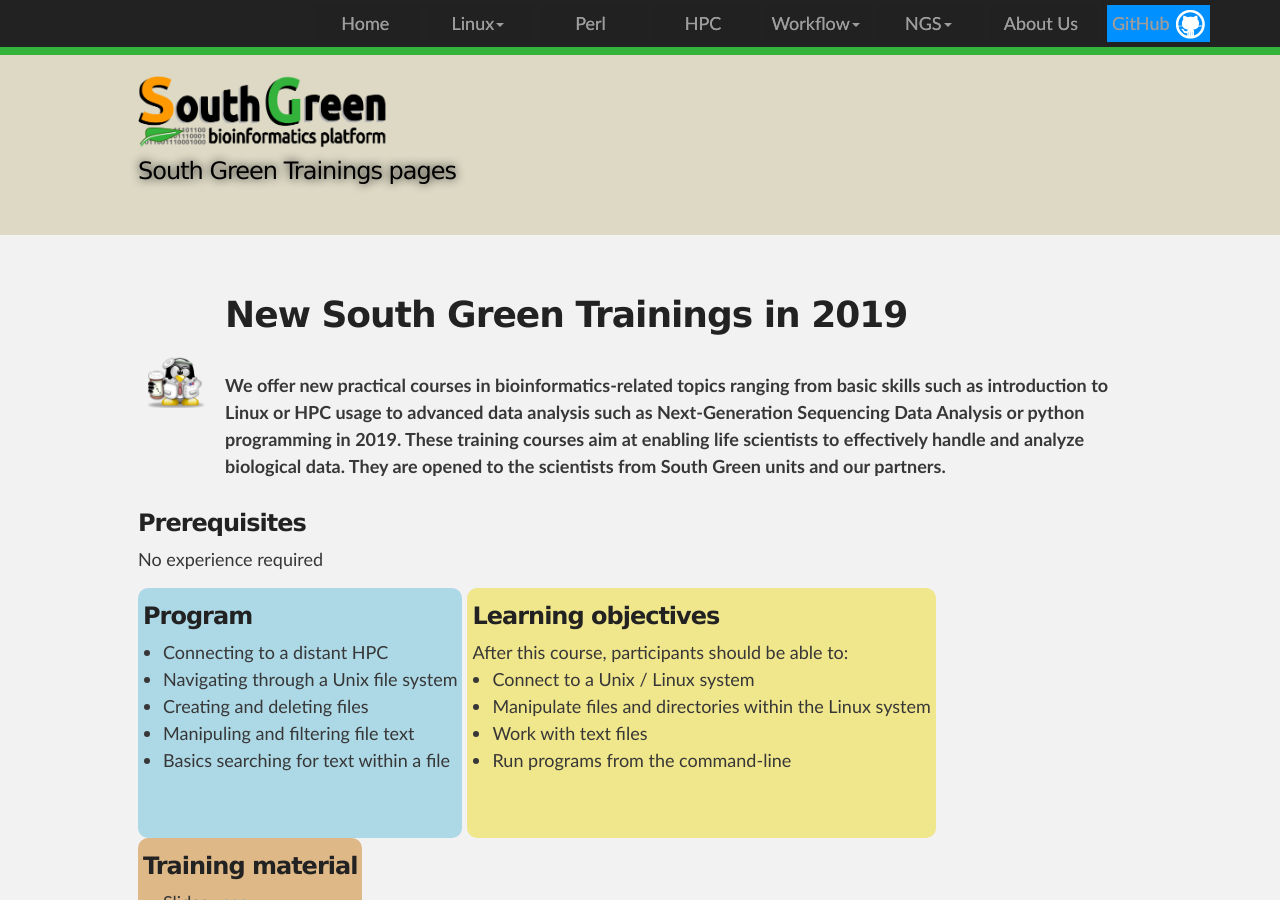
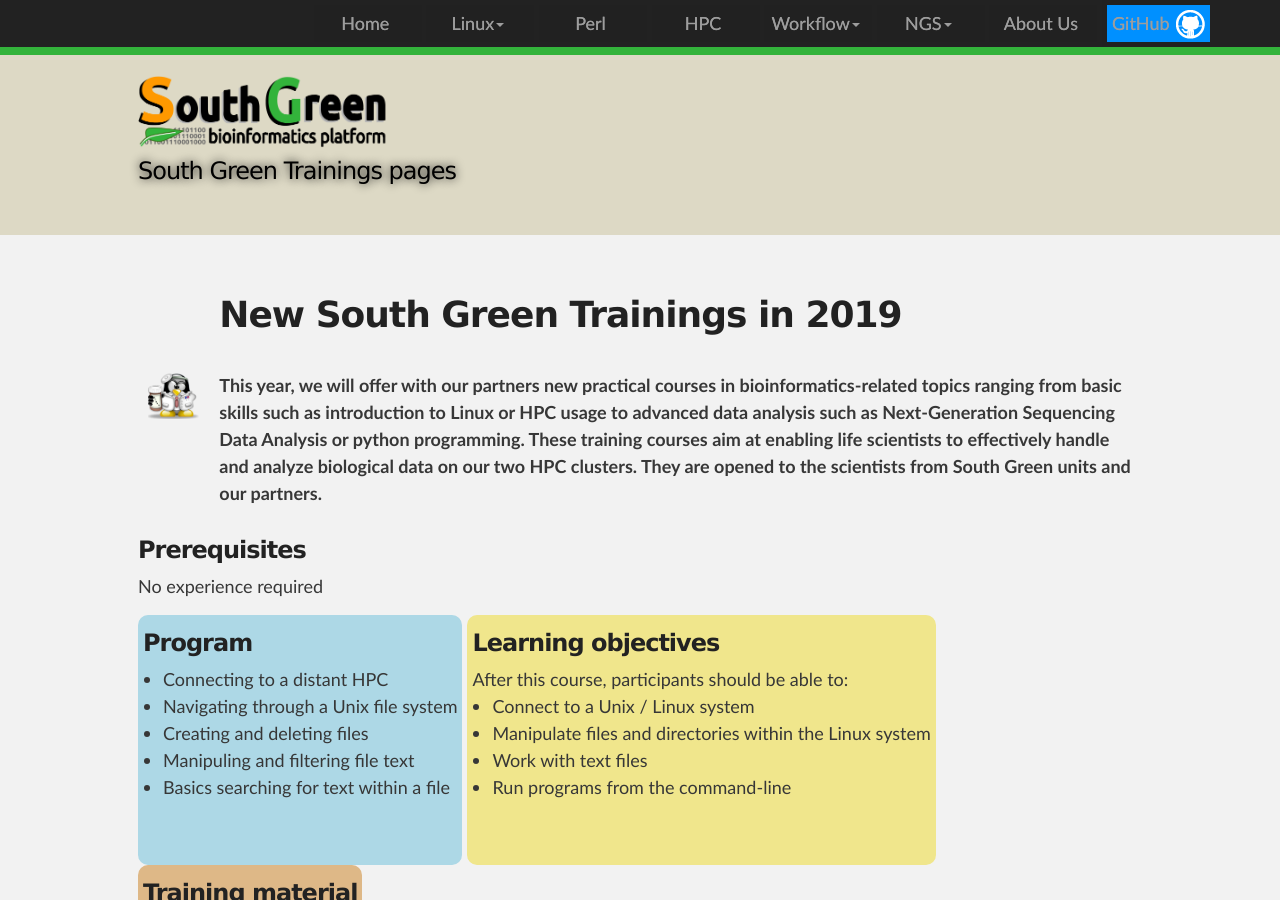
Before and after one commit to SouthGreenPlatform/trainings, a Jekyll site: the page built from _pages/trainings2019.md, in a window 1280 px wide and 900 px high. Built offline with Jekyll 4.4.1, drawn with Linux system fonts in a browser that asks for light colours; nearby versions of some CDN libraries.

Commit message:
Update trainings2019.md

```diff
--- a/_pages/trainings2019.md
+++ b/_pages/trainings2019.md
@@ -11,8 +11,8 @@ description: Trainings 2019 page
 </td>
 <td>
 <h1> New South Green Trainings in 2019</h1><br />
-We offer new practical courses in bioinformatics-related topics ranging from basic skills such as introduction to Linux or HPC usage to  advanced data analysis such as Next-Generation Sequencing Data Analysis or python programming in 2019.
-These training courses aim at enabling life scientists to effectively handle and analyze biological data. They are opened to the scientists from South Green units and our partners.
+This year, we will offer with our partners new practical courses in bioinformatics-related topics ranging from basic skills such as introduction to Linux or HPC usage to advanced data analysis such as Next-Generation Sequencing Data Analysis or python programming.
+These training courses aim at enabling life scientists to effectively handle and analyze biological data on our two HPC clusters. They are opened to the scientists from South Green units and our partners.
 </td>
 </tr>
 </table>
```
